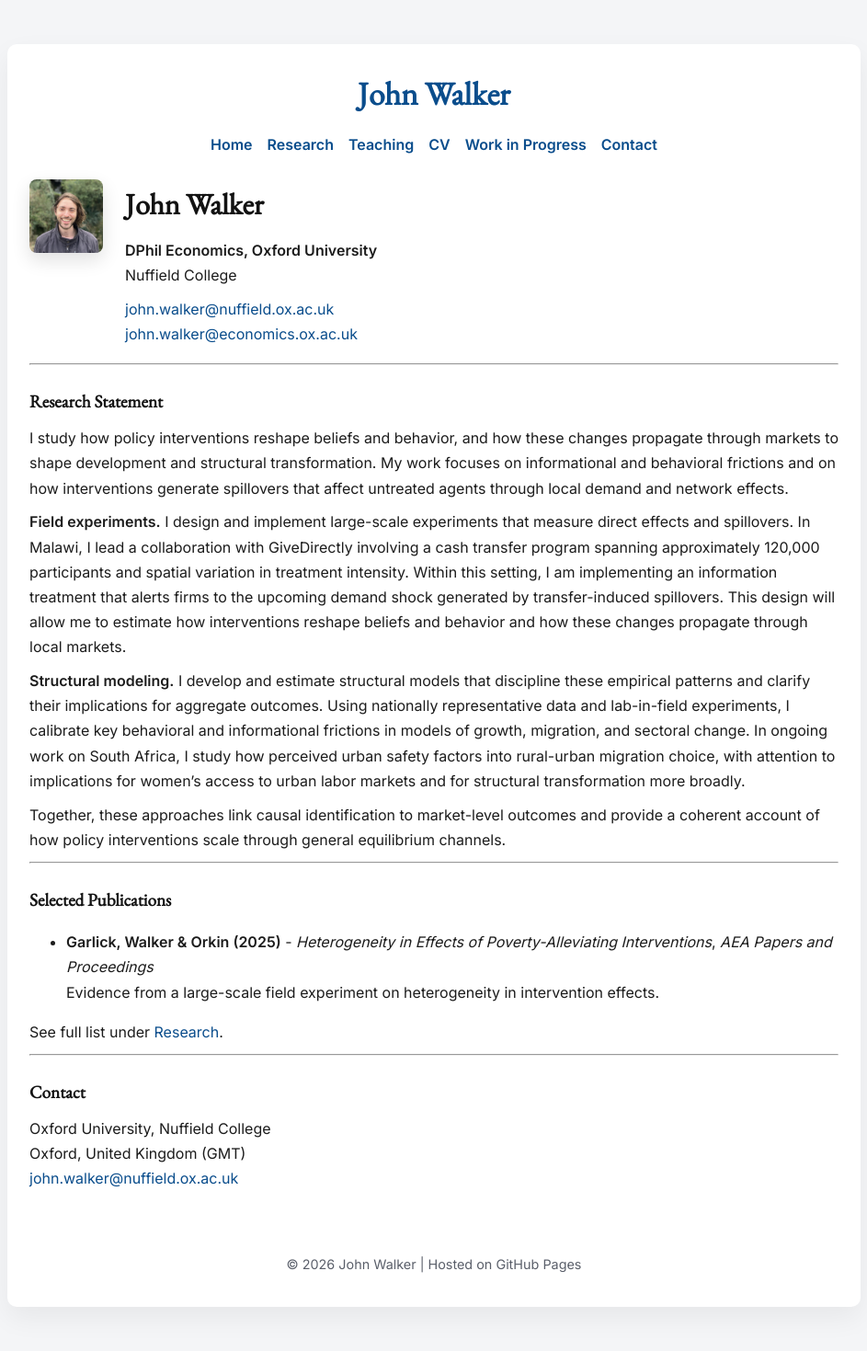
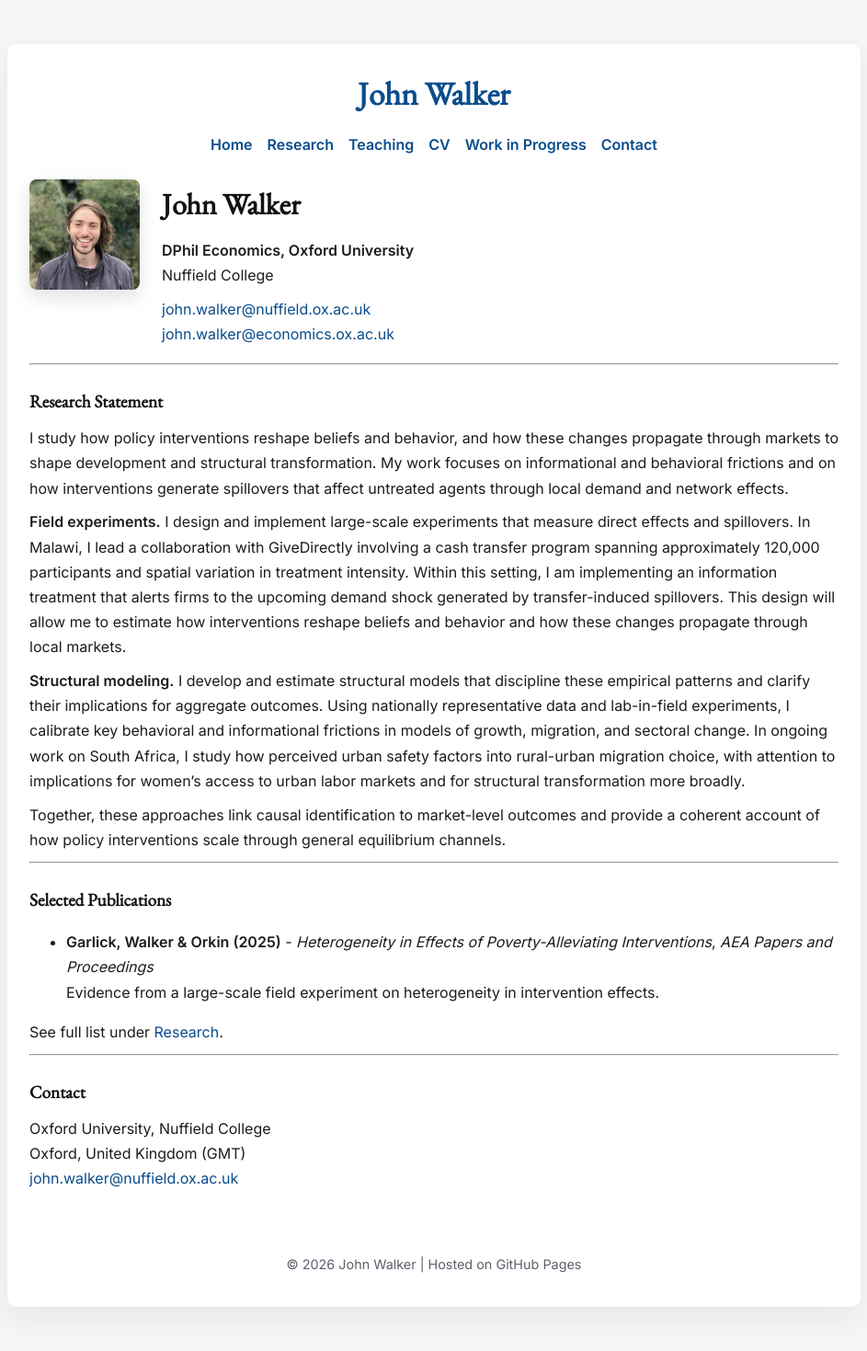
Before and after one commit to jwal1024/johnwalkerecon.github.io, a Jekyll site: the page built from index.md, in a window 1280 px wide. Shown: the whole page at 92% size, without its empty margins (168-1111 px from the left). Built offline with Jekyll 4.4.1, drawn with Linux system fonts in a browser that asks for light colours.

Commit message:
Update style.css

```diff
--- a/assets/css/style.css
+++ b/assets/css/style.css
@@ -38,18 +38,18 @@ main {
   margin: 0 0 0.5rem 0;
 }
 .headshot {
-  width: 80px;
-  max-width: 80px;
+  width: 120px;
+  max-width: 120px;
   height: auto;
-  flex: 0 0 80px;
+  flex: 0 0 120px;
   border-radius: 8px;
   box-shadow: 0 8px 20px rgba(0,0,0,0.12);
 }
 @media (max-width: 600px) {
   .headshot {
-    width: 80px;
-    max-width: 80px;
-    flex-basis: 80px;
+    width: 120px;
+    max-width: 120px;
+    flex-basis: 120px;
   }
 }
 h1, h2, h3 {
```
